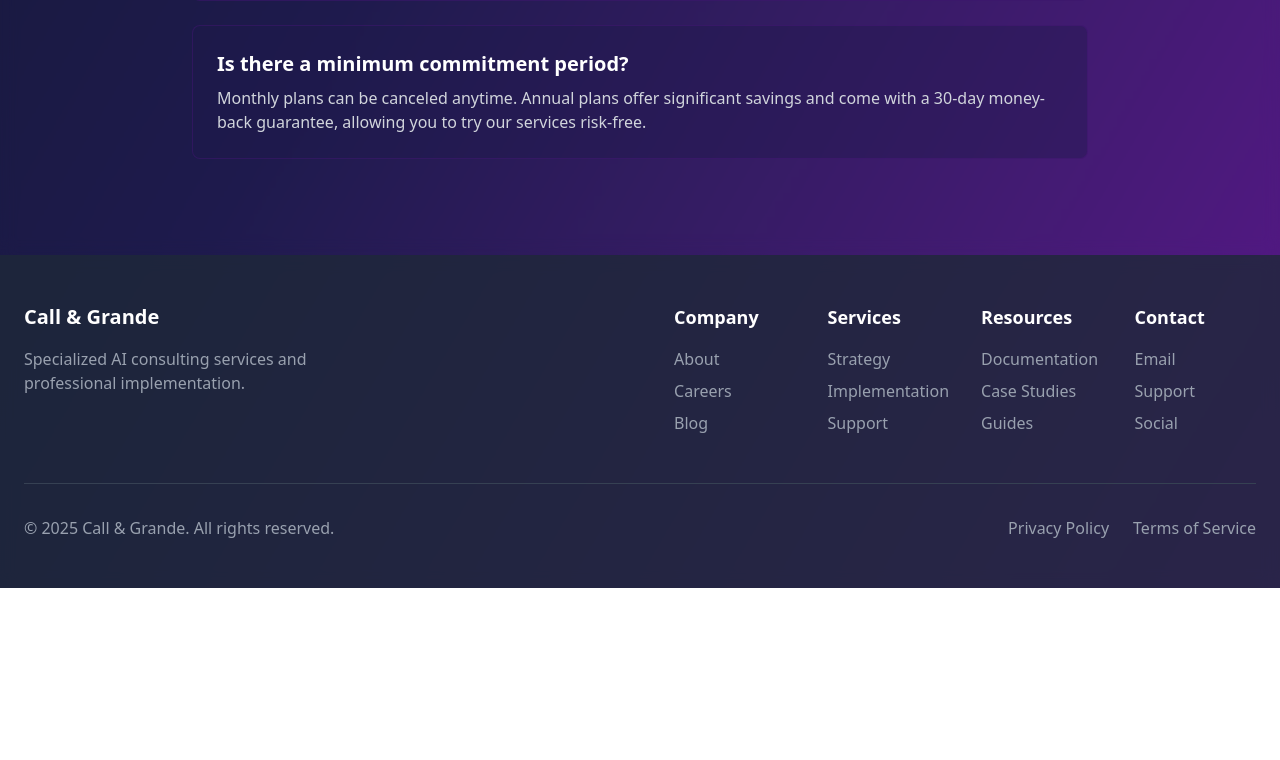
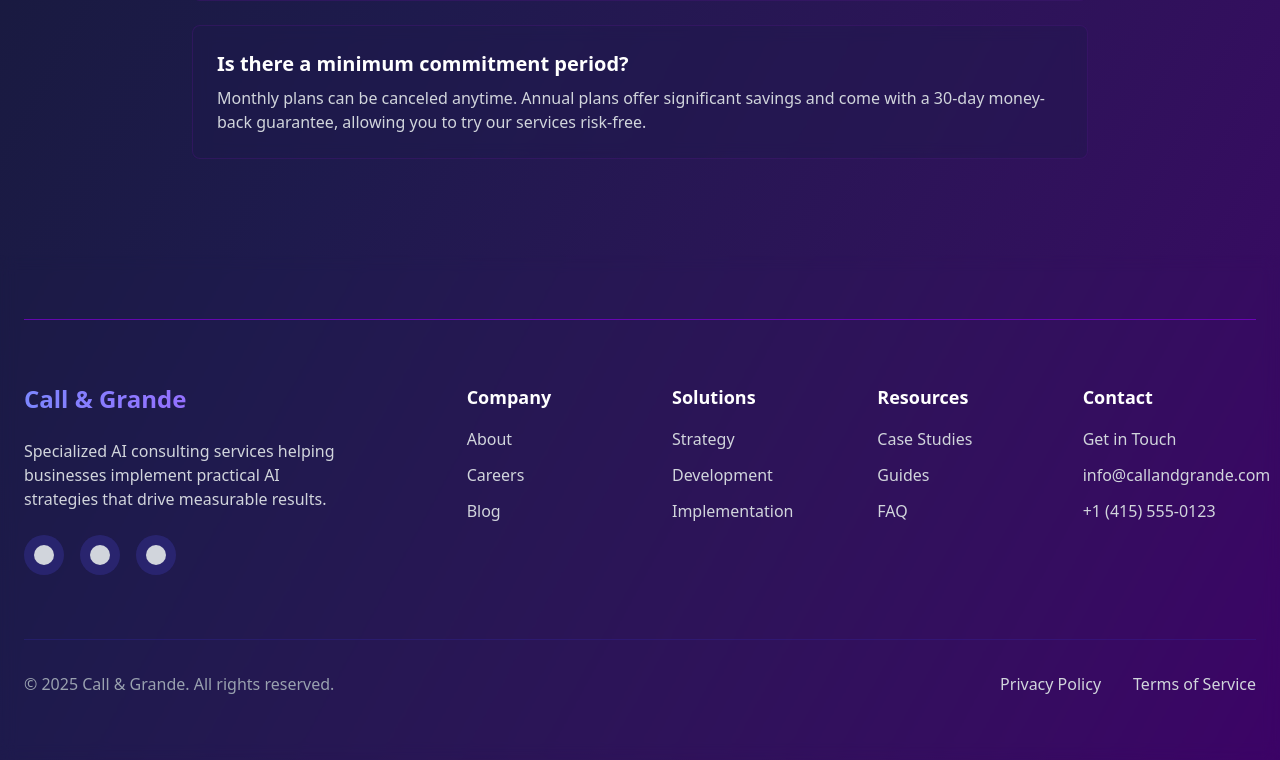
Before and after one commit to callandgrande/callandgrande, a SvelteKit app: page /pricing in a window 1280 px wide. Shown: the part 1597-2357 px from the top of the page. Before the commit the page ends 2185 px from the top, so only its background shows below. Built offline with nearby package versions, Linux system fonts and the light colour scheme.

Commit message:
lil bit of polishing

```diff
--- a/src/routes/+layout.svelte
+++ b/src/routes/+layout.svelte
@@ -19,7 +19,7 @@
 			dots.push({
 				x: Math.random() * width,
 				y: Math.random() * height,
-				radius: Math.random() * 1.5 + 0.5,
+				radius: Math.random() * 1.5 + 1.5,
 				vx: Math.random() * 0.5 - 0.25,
 				vy: Math.random() * 0.5 - 0.25,
 				opacity: Math.random() * 0.5 + 0.1
@@ -70,7 +70,7 @@
 
 <main class="relative min-h-screen overflow-hidden text-white">
 	<!-- Gradient background -->
-	<div class="absolute inset-0 bg-gradient-to-br from-gray-900 via-indigo-950 to-purple-900"></div>
+	<div class="absolute inset-0 bg-gradient-to-br from-gray-900 via-indigo-950 to-purple-950"></div>
 
 	<!-- Animated dots canvas - now fixed position to cover entire scrollable area -->
 	<canvas bind:this={canvas} class="fixed inset-0 z-0 opacity-50"></canvas>
@@ -98,58 +98,155 @@
 		<!-- Main content -->
 		{@render children()}
 
-		<!-- Footer -->
-		<footer class="bg-gray-800/80 py-12 backdrop-blur-sm">
+		<!-- Footer with elegant separator line -->
+		<footer class="py-16 backdrop-blur-sm">
+			<!-- Option 1: Fading line separator -->
+			<div class="container mx-auto mb-16 px-6">
+				<div class="relative">
+					<div class="absolute inset-0 flex items-center">
+						<div
+							class="h-px w-full border-t border-purple-700/70 bg-gradient-to-r from-transparent via-purple-500/50 to-transparent"
+						></div>
+					</div>
+				</div>
+			</div>
+
 			<div class="container mx-auto px-6">
-				<div class="flex flex-col justify-between md:flex-row">
-					<div class="mb-8 md:mb-0">
-						<h3 class="mb-4 text-xl font-bold">Call & Grande</h3>
-						<p class="max-w-xs text-gray-400">
-							Specialized AI consulting services and professional implementation.
+				<!-- Main Footer Content -->
+				<div class="flex flex-col justify-between gap-12 md:flex-row">
+					<!-- Company Info -->
+					<div class="md:w-1/3">
+						<div class="mb-6">
+							<h3
+								class="bg-gradient-to-r from-indigo-400 to-purple-500 bg-clip-text text-2xl font-bold text-transparent"
+							>
+								Call & Grande
+							</h3>
+						</div>
+						<p class="mb-6 max-w-xs text-gray-300">
+							Specialized AI consulting services helping businesses implement practical AI
+							strategies that drive measurable results.
 						</p>
+						<!-- Social Links -->
+						<div class="flex space-x-4">
+							<a
+								href="#"
+								class="flex h-10 w-10 items-center justify-center rounded-full bg-indigo-900/60 transition hover:bg-purple-600"
+							>
+								<div class="h-5 w-5 rounded-full bg-gray-300"></div>
+							</a>
+							<a
+								href="#"
+								class="flex h-10 w-10 items-center justify-center rounded-full bg-indigo-900/60 transition hover:bg-purple-600"
+							>
+								<div class="h-5 w-5 rounded-full bg-gray-300"></div>
+							</a>
+							<a
+								href="#"
+								class="flex h-10 w-10 items-center justify-center rounded-full bg-indigo-900/60 transition hover:bg-purple-600"
+							>
+								<div class="h-5 w-5 rounded-full bg-gray-300"></div>
+							</a>
+						</div>
 					</div>
-					<div class="grid grid-cols-2 gap-8 md:grid-cols-4">
+
+					<!-- Navigation Links -->
+					<div class="grid grid-cols-2 gap-8 md:w-2/3 md:grid-cols-4">
 						<div>
-							<h4 class="mb-4 text-lg font-semibold">Company</h4>
-							<ul class="space-y-2">
-								<li><a href="#" class="text-gray-400 hover:text-white">About</a></li>
-								<li><a href="#" class="text-gray-400 hover:text-white">Careers</a></li>
-								<li><a href="#" class="text-gray-400 hover:text-white">Blog</a></li>
+							<h4 class="mb-4 text-lg font-semibold text-white">Company</h4>
+							<ul class="space-y-3">
+								<li>
+									<a href="/about" class="text-gray-300 transition hover:text-purple-400">About</a>
+								</li>
+								<li>
+									<a href="/careers" class="text-gray-300 transition hover:text-purple-400"
+										>Careers</a
+									>
+								</li>
+								<li>
+									<a href="/blog" class="text-gray-300 transition hover:text-purple-400">Blog</a>
+								</li>
 							</ul>
 						</div>
 						<div>
-							<h4 class="mb-4 text-lg font-semibold">Services</h4>
-							<ul class="space-y-2">
-								<li><a href="#" class="text-gray-400 hover:text-white">Strategy</a></li>
-								<li><a href="#" class="text-gray-400 hover:text-white">Implementation</a></li>
-								<li><a href="#" class="text-gray-400 hover:text-white">Support</a></li>
+							<h4 class="mb-4 text-lg font-semibold text-white">Solutions</h4>
+							<ul class="space-y-3">
+								<li>
+									<a
+										href="/solutions#strategy"
+										class="text-gray-300 transition hover:text-purple-400">Strategy</a
+									>
+								</li>
+								<li>
+									<a
+										href="/solutions#development"
+										class="text-gray-300 transition hover:text-purple-400">Development</a
+									>
+								</li>
+								<li>
+									<a
+										href="/solutions#implementation"
+										class="text-gray-300 transition hover:text-purple-400">Implementation</a
+									>
+								</li>
 							</ul>
 						</div>
 						<div>
-							<h4 class="mb-4 text-lg font-semibold">Resources</h4>
-							<ul class="space-y-2">
-								<li><a href="#" class="text-gray-400 hover:text-white">Documentation</a></li>
-								<li><a href="#" class="text-gray-400 hover:text-white">Case Studies</a></li>
-								<li><a href="#" class="text-gray-400 hover:text-white">Guides</a></li>
+							<h4 class="mb-4 text-lg font-semibold text-white">Resources</h4>
+							<ul class="space-y-3">
+								<li>
+									<a href="/resources" class="text-gray-300 transition hover:text-purple-400"
+										>Case Studies</a
+									>
+								</li>
+								<li>
+									<a href="/resources#guides" class="text-gray-300 transition hover:text-purple-400"
+										>Guides</a
+									>
+								</li>
+								<li>
+									<a href="/resources#faq" class="text-gray-300 transition hover:text-purple-400"
+										>FAQ</a
+									>
+								</li>
 							</ul>
 						</div>
 						<div>
-							<h4 class="mb-4 text-lg font-semibold">Contact</h4>
-							<ul class="space-y-2">
-								<li><a href="#" class="text-gray-400 hover:text-white">Email</a></li>
-								<li><a href="#" class="text-gray-400 hover:text-white">Support</a></li>
-								<li><a href="#" class="text-gray-400 hover:text-white">Social</a></li>
+							<h4 class="mb-4 text-lg font-semibold text-white">Contact</h4>
+							<ul class="space-y-3">
+								<li>
+									<a href="/contact" class="text-gray-300 transition hover:text-purple-400"
+										>Get in Touch</a
+									>
+								</li>
+								<li>
+									<a
+										href="mailto:info@callandgrande.com"
+										class="text-gray-300 transition hover:text-purple-400">info@callandgrande.com</a
+									>
+								</li>
+								<li>
+									<a href="tel:+14155550123" class="text-gray-300 transition hover:text-purple-400"
+										>+1 (415) 555-0123</a
+									>
+								</li>
 							</ul>
 						</div>
 					</div>
 				</div>
+
+				<!-- Footer Bottom -->
 				<div
-					class="mt-12 flex flex-col items-center justify-between border-t border-gray-700 pt-8 md:flex-row"
+					class="mt-16 flex flex-col items-center justify-between border-t border-indigo-800/30 pt-8 md:flex-row"
 				>
-					<p class="text-gray-400">© 2025 Call & Grande. All rights reserved.</p>
-					<div class="mt-4 flex space-x-6 md:mt-0">
-						<a href="#" class="text-gray-400 hover:text-white">Privacy Policy</a>
-						<a href="#" class="text-gray-400 hover:text-white">Terms of Service</a>
+					<p class="mb-4 text-gray-400 md:mb-0">© 2025 Call & Grande. All rights reserved.</p>
+					<div class="flex space-x-8">
+						<a href="/privacy" class="text-gray-300 transition hover:text-purple-400"
+							>Privacy Policy</a
+						>
+						<a href="/terms" class="text-gray-300 transition hover:text-purple-400"
+							>Terms of Service</a
+						>
 					</div>
 				</div>
 			</div>
--- a/src/routes/+page.svelte
+++ b/src/routes/+page.svelte
@@ -26,13 +26,13 @@
 					</p>
 					<div class="flex flex-col space-y-4 sm:flex-row sm:space-y-0 sm:space-x-4">
 						<a
-							href="#"
+							href="/pricing"
 							class="w-full rounded-md bg-purple-600 px-6 py-3 text-center transition hover:bg-purple-700 sm:w-auto"
 						>
 							Get Started
 						</a>
 						<a
-							href="#"
+							href="/contact"
 							class="w-full rounded-md border border-indigo-600 px-6 py-3 text-center transition hover:border-purple-400 sm:w-auto"
 						>
 							Talk to Sales
--- a/src/routes/about/+page.svelte
+++ b/src/routes/about/+page.svelte
@@ -15,7 +15,7 @@
 </section>
 
 <!-- Our Story Section -->
-<section class="bg-indigo-950/30 px-4 py-16 backdrop-blur-sm md:py-24">
+<section class="px-4 py-16 backdrop-blur-sm md:py-24">
 	<div class="container mx-auto max-w-6xl">
 		<div class="flex flex-col items-center gap-16 md:flex-row">
 			<div class="order-2 md:order-1 md:w-1/2">
@@ -89,7 +89,7 @@
 </section>
 
 <!-- Team Section -->
-<section class="bg-indigo-950/30 px-4 py-16 backdrop-blur-sm md:py-24">
+<section class="px-4 py-16 backdrop-blur-sm md:py-24">
 	<div class="container mx-auto max-w-6xl">
 		<h2 class="mb-12 text-center text-3xl font-bold">Meet Our Leadership</h2>
 		<div class="grid gap-8 md:grid-cols-2 lg:grid-cols-4">
--- a/src/routes/pricing/+page.svelte
+++ b/src/routes/pricing/+page.svelte
@@ -1,7 +1,7 @@
 <!-- src/routes/pricing/+page.svelte -->
 <script>
-	// Toggle for annual pricing
-	let isAnnual = $state(false);
+	// Toggle for annual pricing - using standard let binding
+	let isAnnual = false;
 
 	// Function to toggle pricing
 	function togglePricing() {
@@ -26,18 +26,17 @@
 		<div class="flex items-center justify-center space-x-4">
 			<span class={!isAnnual ? 'font-medium' : 'text-gray-400'}>Monthly</span>
 			<button
-				aria-label="monthly-pricing"
-				class="relative h-7 w-14 rounded-full bg-indigo-950/60 p-1"
-				onclick={togglePricing}
+				type="button"
+				aria-label="Toggle annual pricing"
+				class="relative h-7 w-14 cursor-pointer rounded-full bg-purple-900/70 p-1"
+				on:click={togglePricing}
 			>
 				<div
-					class="absolute h-5 w-5 rounded-full bg-purple-600 transition-all duration-300"
-					style={isAnnual ? 'transform: translateX(28px)' : ''}
+					class="absolute top-1/2 h-5 w-5 rounded-full bg-purple-600 transition-all duration-300"
+					style={`transform: translateX(${isAnnual ? '28px' : '0px'}) translateY(-50%)`}
 				></div>
 			</button>
-			<span class={isAnnual ? 'font-medium' : 'text-gray-400'}
-				>Annual <span class="text-sm text-purple-400">(Save 20%)</span></span
-			>
+			<span class={isAnnual ? 'font-medium' : 'text-gray-400'}> Annual </span>
 		</div>
 	</div>
 </section>
@@ -173,7 +172,7 @@
 </section>
 
 <!-- FAQ Section -->
-<section class="px-4 py-16 backdrop-blur-sm md:py-24">
+<section class="px-4 py-16 md:py-24">
 	<div class="container mx-auto max-w-4xl">
 		<h2 class="mb-12 text-center text-3xl font-bold">Frequently Asked Questions</h2>
 
```
